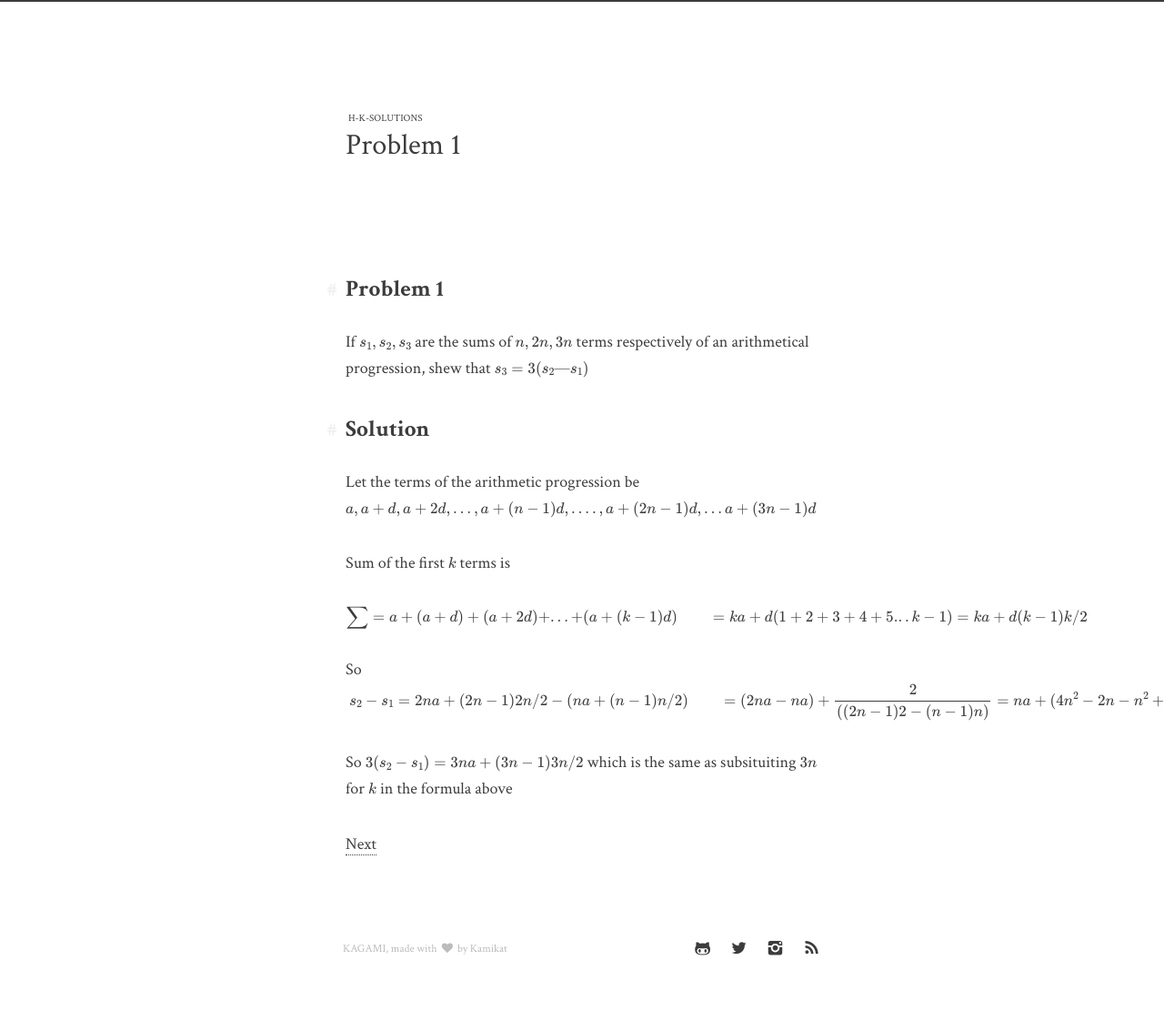
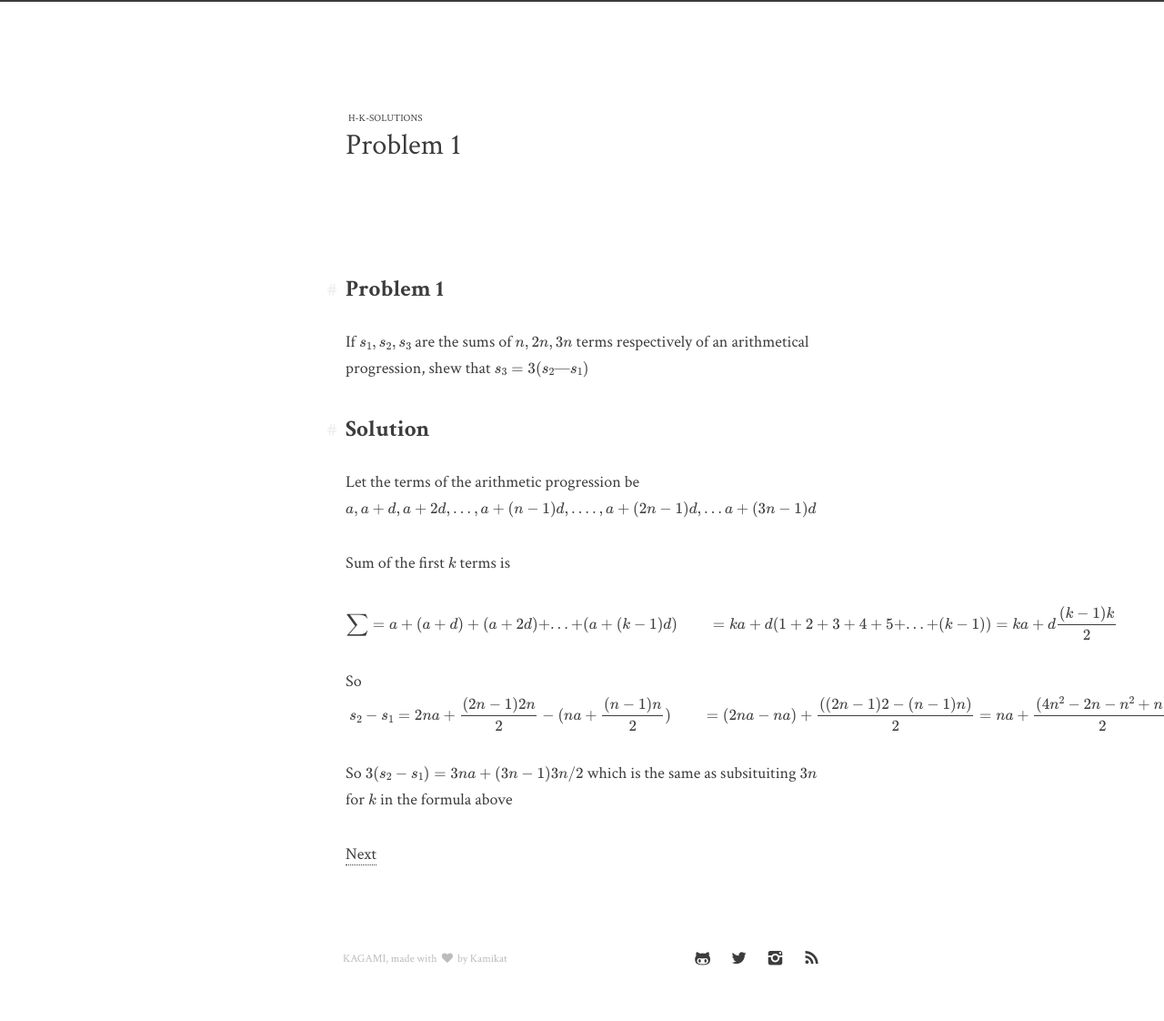
Before and after one commit to dearchap/h-k-solutions, a Jekyll site: the page built from 1.md, in a window 1280 px wide. Shown: the whole page at 91% size. Built offline with Jekyll 4.4.1, drawn with Linux system fonts in a browser that asks for light colours; our own code applies the rules of GitHub Pages for plain Markdown files; formulas are drawn with MathJax 3.

Commit message:
Update 1.md

```diff
--- a/1.md
+++ b/1.md
@@ -12,9 +12,9 @@ Let the terms of the arithmetic progression be $a, a+d, a+2d, ..., a+(n-1)d, ...
 
 Sum of the first $k$ terms is
 
-  $$\begin{aligned} \sum & = a+(a+d)+(a+2d)+...+(a+(k-1)d) & = ka + d(1+2+3+4+5...k-1) & = ka+d(k-1)k/2 \end{aligned}$$
+  $$\begin{aligned} \sum & = a+(a+d)+(a+2d)+...+(a+(k-1)d) & = ka + d(1+2+3+4+5+...+(k-1)) & = ka+d\frac{(k-1)k}{2}\end{aligned}$$
 
-So $$\begin{aligned} s_2-s_1 & = 2na+(2n-1)2n/2 - (na+(n-1)n/2) & = (2na-na)+\frac{2}{((2n-1)2-(n-1)n)} & = na+(4n^2-2n-n^2+n)/2 & = na+(3n^2-n)/2 & = na+(3n-1)n/2 \end{aligned}$$
+So $$\begin{aligned} s_2-s_1 & = 2na+\frac{(2n-1)2n}{2} - (na+\frac{(n-1)n}{2}) & = (2na-na)+\frac{((2n-1)2-(n-1)n)}{2} & = na+\frac{(4n^2-2n-n^2+n)}{2} & = na+\frac{(3n^2-n)}{2} & = na+\frac{(3n-1)n}{2} \end{aligned}$$
 
 So $3(s_2-s_1) = 3na + (3n-1)3n/2 $ which is the same as subsituiting $3n$ for $k$ in the formula above
 
```
